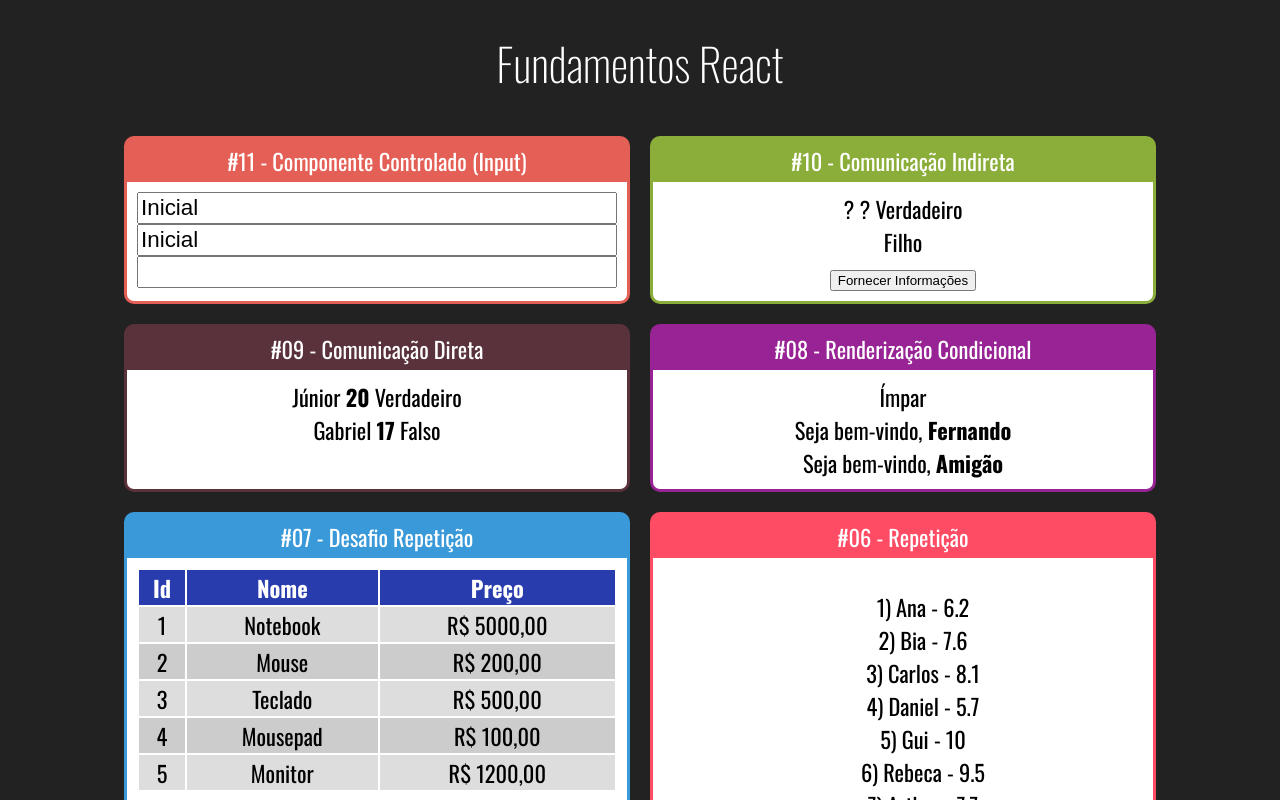
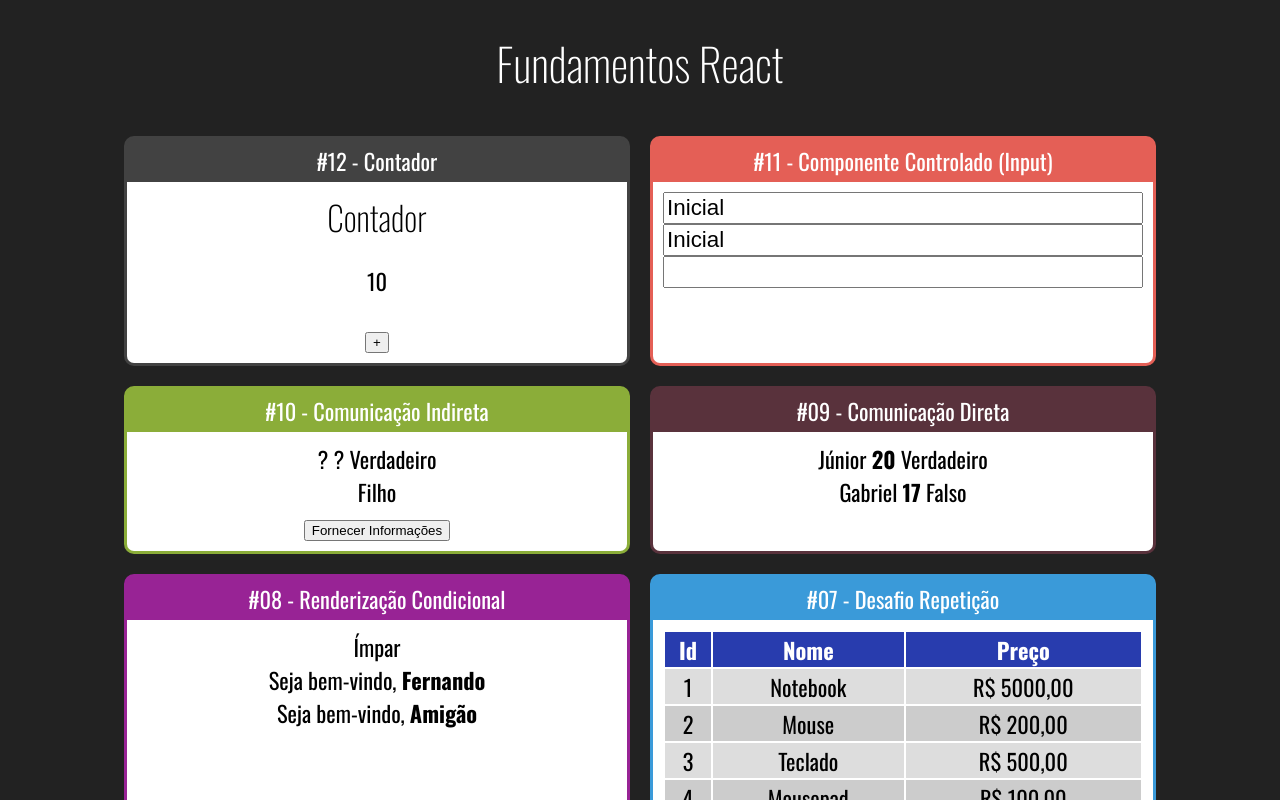
Before and after one commit to igormap/curso-react, a React (Create React App) app: page / in a window 1280 px wide. Shown: the top 800 px of the page. Built offline with nearby package versions, Linux system fonts and the light colour scheme.

Commit message:
App Contador

```diff
--- a/src/App.jsx
+++ b/src/App.jsx
@@ -2,6 +2,7 @@
 
 import "./App.css";
 
+import Contador from "./components/contador/Contador";
 import Input from "./components/formulario/Input";
 import IndiretaPai from "./components/comunicacao/IndiretaPai";
 import DiretaPai from "./components/comunicacao/DiretaPai";
@@ -23,6 +24,10 @@
     <h1>Fundamentos React</h1>
 
     <div className="Cards">
+      <Card titulo="#12 - Contador" color="#424242">
+        <Contador numeroInicial={10} />
+      </Card>
+
       <Card titulo="#11 - Componente Controlado (Input)" color="#E45F56">
         <Input />
       </Card>
--- /dev/null
+++ b/src/components/contador/Contador.jsx
@@ -0,0 +1,25 @@
+import React, { Component } from "react";
+
+class Contador extends Component {
+  state = {
+    numero: this.props.numeroInicial,
+  };
+
+  inc = () => {
+    this.setState({
+      numero: this.state.numero + 1,
+    });
+  }
+
+  render() {
+    return (
+      <div>
+        <h2>Contador</h2>
+        <p>{this.state.numero}</p>
+        <button onClick={this.inc}>+</button>
+      </div>
+    );
+  }
+}
+
+export default Contador;
```
